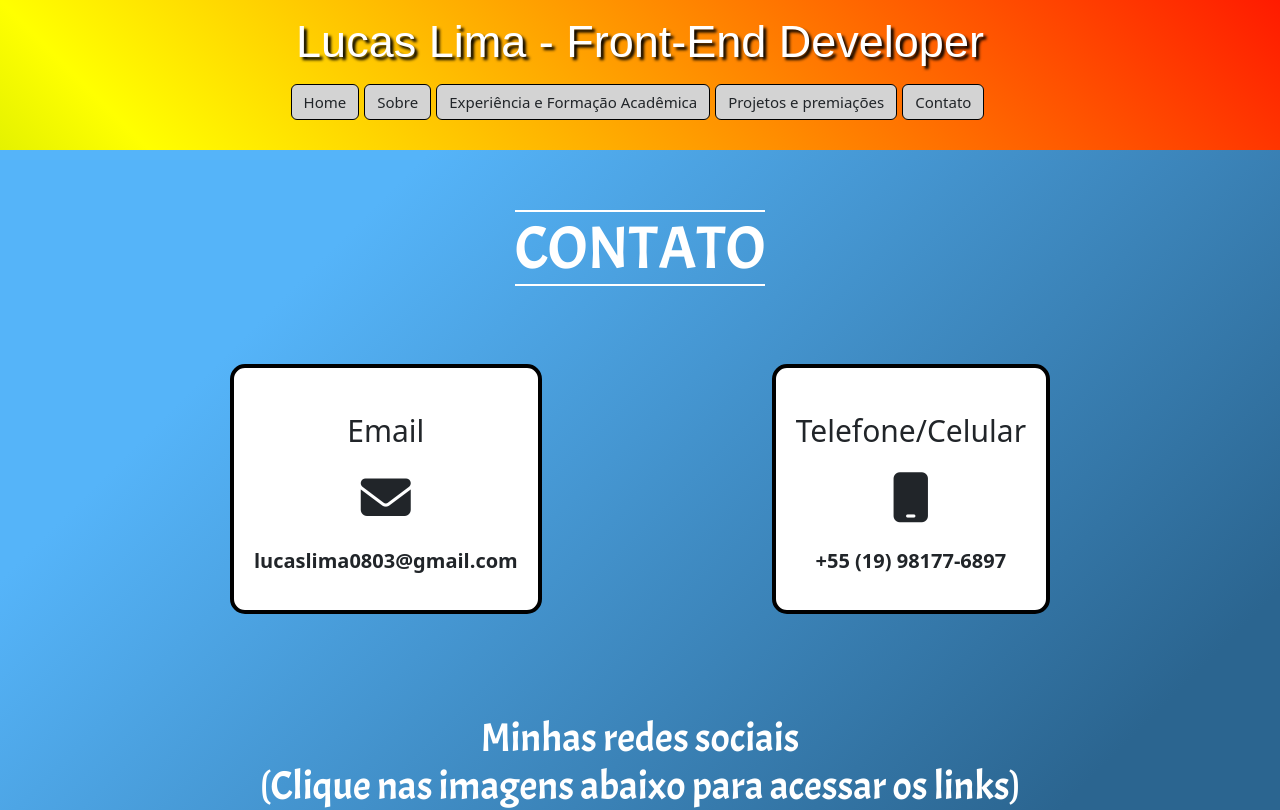
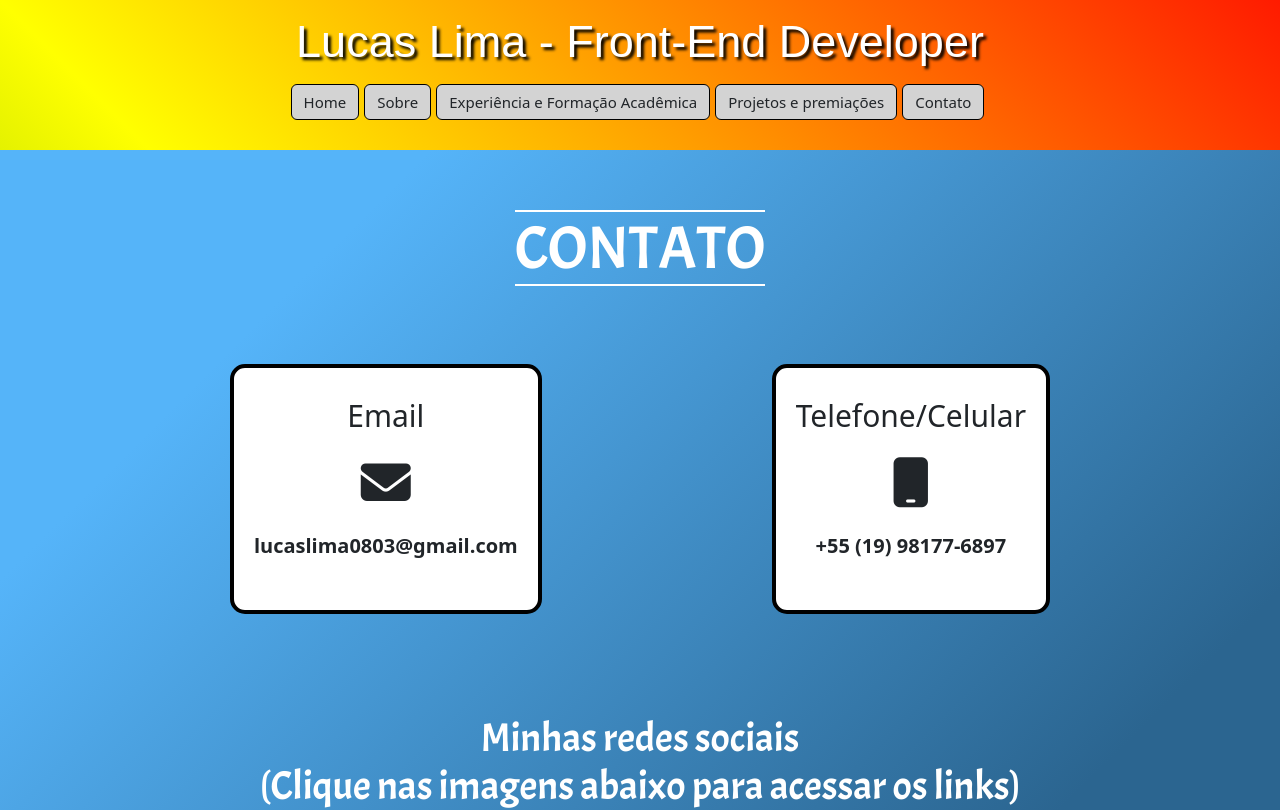
Before and after one commit to LucasFerreiraDeLima/Portfolio, an Angular app: page /contato in a window 1280 px wide. Shown: the top 810 px of the page. Built offline with nearby package versions, Linux system fonts and the light colour scheme.

Commit message:
Modificacoes-2024

```diff
--- a/src/app/contato/contato.component.css
+++ b/src/app/contato/contato.component.css
@@ -62,7 +62,7 @@ body {
 }
 
 .card-individual h2 {
-  margin-top: 30px;
+  margin-top: 15px;
 }
 
 .card-individual i {
--- a/src/app/experiencia/experiencia.component.html
+++ b/src/app/experiencia/experiencia.component.html
@@ -12,7 +12,7 @@
           <img src="https://logodownload.org/wp-content/uploads/2014/04/ibm-logo.png" alt="Logo IBM" width="125px" height="75px">
           <img src="https://upload.wikimedia.org/wikipedia/commons/thumb/8/8a/Banco_Ita%C3%BA_logo.svg/237px-Banco_Ita%C3%BA_logo.svg.png" alt="Logo Itaú" width="100px">
         </div>
-        <h3>Junho/2022 - Março/2023 <br>8 meses</h3>
+        <h3>Maio/2022 - Abril/2023 <br>1 ano</h3>
         <p>Testes manuais <br> Testes automatizados</p>
       </div>
       <div class="card-individual-exp">
@@ -20,7 +20,7 @@
         <div class="imagens">
           <img src="https://logodownload.org/wp-content/uploads/2014/04/ibm-logo.png" alt="Logo IBM" width="200px" height="100px">
         </div>
-        <h3>Março/2023 - atualmente <br>3 meses</h3>
+        <h3>Abril/2023 - Novembro/2023 <br>8 meses</h3>
         <p>HTML <br> CSS <br> JavaScript <br> Angular <br> React</p>
       </div>
     </div>
--- a/src/app/requisicoes-http/requisicoes-http.component.ts
+++ b/src/app/requisicoes-http/requisicoes-http.component.ts
@@ -27,7 +27,7 @@ export class RequisicoesHttpComponent implements OnInit{
 
   postJsonInfo() {
     let body = {
-      title: 'Olá, Gui',
+      title: 'Olá',
       body: 'Bom dia',
       userId: 1,
     }
```
